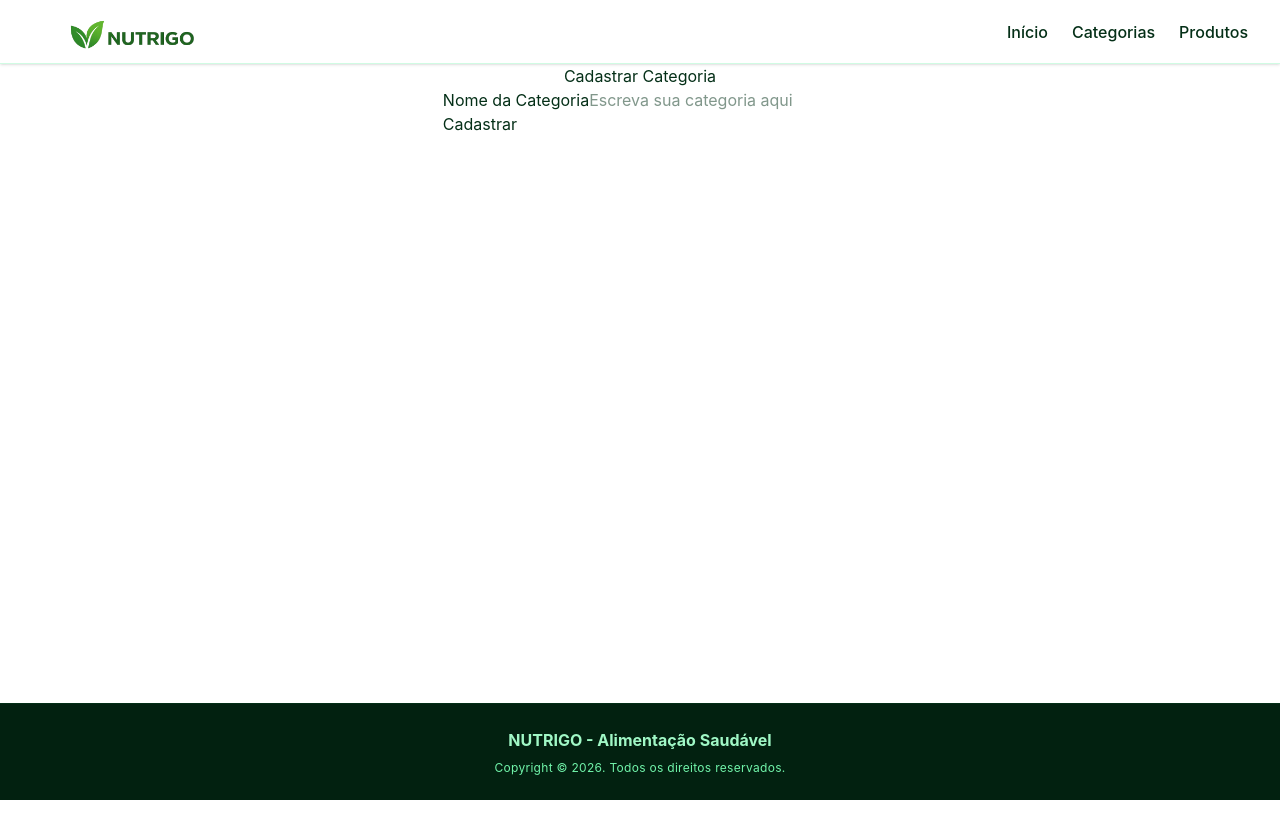
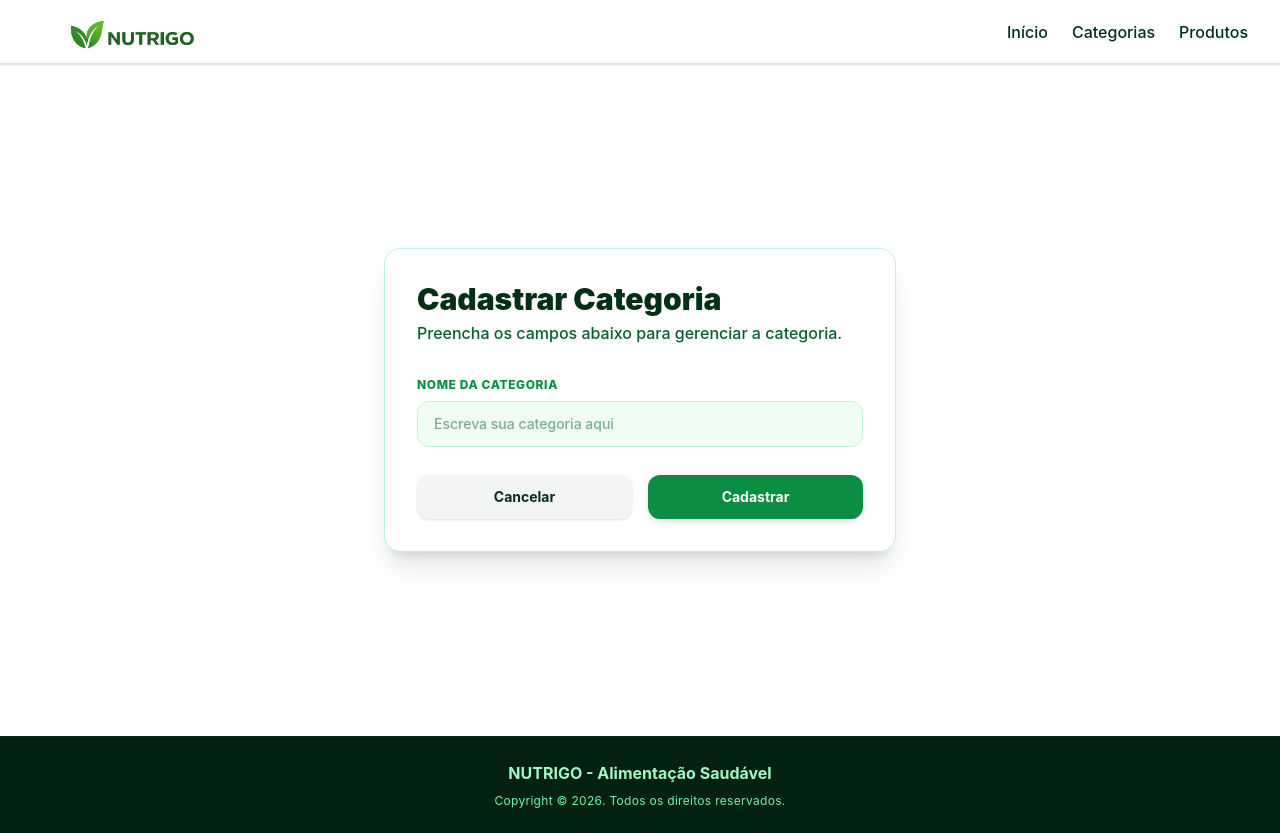
Before and after one commit to PI-Aplicativo-de-Caronas-Compartilhadas/PI-Aplicativo-Delivery-Alimentos-Frontend, a React (Vite) app: page /cadastrarcategoria in a window 1280 px wide. Before the commit the page ends 800 px from the top, so only its background shows below. Built offline with nearby package versions, Linux system fonts and the light colour scheme.

Commit message:
Visual Categoria

```diff
--- a/src/components/categoria/cardcategoria/CardCategoria.tsx
+++ b/src/components/categoria/cardcategoria/CardCategoria.tsx
@@ -7,22 +7,28 @@ interface CardCategoriaProps {
 
 function CardCategoria({ categoria }: CardCategoriaProps) {
   return (
-    <>
-      <div>
-        <header>Categorias</header>
-        <p>{categoria.nome}</p>
+    <div className="bg-white rounded-xl overflow-hidden border border-[#bbf7d0] shadow-sm hover:shadow-md transition-shadow p-6 flex flex-col justify-between gap-4">
+      <div className="flex flex-col gap-1.5">
+        <header className="text-xs font-extrabold text-[#0b8e44] tracking-wider uppercase">
+          Categoria
+        </header>
+        <p className="text-xl font-black text-[#042f17]">{categoria.nome}</p>
+      </div>
 
-        <div>
-          <Link to={`/editarcategoria/${categoria.id}`}>
-            <button>Editar</button>
-          </Link>
+      <div className="flex items-center gap-3 mt-2">
+        <Link to={`/editarcategoria/${categoria.id}`} className="flex-1">
+          <button className="w-full bg-[#0b8e44] hover:bg-[#075f2d] text-white font-bold py-2 px-4 rounded-xl transition-colors shadow-sm text-sm">
+            Editar
+          </button>
+        </Link>
 
-          <Link to={`/deletarcategoria/${categoria.id}`}>
-            <button>Deletar</button>
-          </Link>
-        </div>
+        <Link to={`/deletarcategoria/${categoria.id}`} className="flex-1">
+          <button className="w-full bg-[#ef4444] hover:bg-[#dc2626] text-white font-bold py-2 px-4 rounded-xl transition-colors shadow-sm text-sm">
+            Deletar
+          </button>
+        </Link>
       </div>
-    </>
+    </div>
   );
 }
 
--- a/src/components/categoria/deletarcategoria/DeletarCategoria.tsx
+++ b/src/components/categoria/deletarcategoria/DeletarCategoria.tsx
@@ -7,16 +7,15 @@ function DeletarCategoria() {
   const navigate = useNavigate();
 
   const [categoria, setCategoria] = useState<Categoria>({} as Categoria);
-
   const [isLoading, setIsLoading] = useState<boolean>(false);
 
   const { id } = useParams<{ id: string }>();
 
   async function buscarPorId(id: string) {
     try {
-      await buscar(`/categoria/${id}`, setCategoria);
+      await buscar(`/categorias/${id}`, setCategoria);
     } catch (error: any) {
-      alert("erro ao buscar categoria");
+      alert("Erro ao buscar categoria");
     }
   }
 
@@ -30,8 +29,7 @@ function DeletarCategoria() {
     setIsLoading(true);
 
     try {
-      await deletar(`/categoria/${id}`);
-
+      await deletar(`/categorias/${id}`);
       alert("Categoria deletada com sucesso");
     } catch (error: any) {
       alert("Erro ao deletar a categoria.");
@@ -42,23 +40,47 @@ function DeletarCategoria() {
   }
 
   function retornar() {
-    navigate("/categoria");
+    navigate("/categorias");
   }
+
   return (
-    <>
-      <div className="container w-1/3 mx-auto">
-        <h1>Deletar Categoria</h1>
-        <p>Você tem certeza de que deseja apagar a Categoria a seguir?</p>
-        <div>
-          <header>Categoria</header>
-          <p className="p-8 text-3xl h-full">{categoria.nome}</p>
-          <div className="flex">
-            <button onClick={retornar}>Não</button>
-            <button onClick={deletarCategoria}>Sim</button>
-          </div>
+    <div className="w-full bg-white min-h-[calc(100vh-8rem)] text-[#042f17] py-10 px-8 flex flex-col items-center">
+      <div className="container max-w-xl flex flex-col gap-6 bg-white p-8 rounded-2xl border border-[#bbf7d0] shadow-xl">
+
+        <div className="flex flex-col gap-1 text-center md:text-left">
+          <h1 className="text-3xl font-black text-[#042f17]">Deletar Categoria</h1>
+          <p className="text-sm md:text-base text-[#075f2d] font-medium">
+            Você tem certeza de que deseja apagar a Categoria a seguir?
+          </p>
         </div>
+
+        <div className="bg-[#f0fdf4] rounded-xl border border-[#bbf7d0] p-6 flex flex-col gap-3 shadow-sm">
+          <header className="text-xs font-extrabold text-[#0b8e44] tracking-wider uppercase">
+            Categoria
+          </header>
+          <p className="text-2xl font-black text-[#042f17]">{categoria.nome}</p>
+        </div>
+
+        <div className="flex items-center gap-4 mt-2">
+          <button
+            onClick={retornar}
+            disabled={isLoading}
+            className="flex-1 bg-gray-200 hover:bg-gray-300 text-[#042f17] font-bold py-3 px-6 rounded-xl transition-colors shadow-sm text-sm"
+          >
+            Não
+          </button>
+
+          <button
+            onClick={deletarCategoria}
+            disabled={isLoading}
+            className="flex-1 bg-[#ef4444] hover:bg-[#dc2626] text-white font-bold py-3 px-6 rounded-xl transition-colors shadow-sm text-sm flex items-center justify-center"
+          >
+            {isLoading ? "Deletando..." : "Sim"}
+          </button>
+        </div>
+
       </div>
-    </>
+    </div>
   );
 }
 
--- a/src/components/categoria/formcategoria/FormCategoria.tsx
+++ b/src/components/categoria/formcategoria/FormCategoria.tsx
@@ -6,17 +6,17 @@ import { atualizar, buscar, cadastrar } from "../../../services/Service";
 function FormCategoria() {
   const navigate = useNavigate();
 
+
   const [categoria, setCategoria] = useState<Categoria>({} as Categoria);
-
   const [isLoading, setIsLoading] = useState<boolean>(false);
 
   const { id } = useParams<{ id: string }>();
 
   async function buscarPorId(id: string) {
     try {
-      await buscar(`/categoria/${id}`, setCategoria);
+      await buscar(`/categorias/${id}`, setCategoria);
     } catch (error: any) {
-      alert("erro ao buscar categoria por id");
+      alert("Erro ao buscar categoria por id");
     }
   }
 
@@ -34,7 +34,7 @@ function FormCategoria() {
   }
 
   function retornar() {
-    navigate("/categoria");
+    navigate("/categorias");
   }
 
   async function gerarNovaCategoria(e: FormEvent<HTMLFormElement>) {
@@ -43,14 +43,14 @@ function FormCategoria() {
 
     if (id !== undefined) {
       try {
-        await atualizar(`/categoria`, categoria, setCategoria);
+        await atualizar(`/categorias`, categoria, setCategoria);
         alert("A Categoria foi atualizada com sucesso!");
       } catch (error: any) {
-        alert("erro ao atualizar a categoria");
+        alert("Erro ao atualizar a categoria");
       }
     } else {
       try {
-        await cadastrar(`/categoria`, categoria, setCategoria);
+        await cadastrar(`/categorias`, categoria, setCategoria);
         alert("A Categoria foi cadastrada com sucesso!");
       } catch (error: any) {
         alert("Erro ao cadastrar a categoria.");
@@ -60,30 +60,57 @@ function FormCategoria() {
     setIsLoading(false);
     retornar();
   }
+
   return (
-    <>
-      <div className="container flex flex-col items-center justify-center mx-auto">
-        <h1>{id === undefined ? "Cadastrar Categoria" : "Editar Categoria"}</h1>
+    <div className="w-full bg-white min-h-[calc(100vh-8rem)] text-[#042f17] py-12 px-8 flex flex-col items-center justify-center">
+      <div className="container max-w-lg flex flex-col gap-6 bg-white p-8 rounded-2xl border border-[#bbf7d0] shadow-xl">
 
-        <form onSubmit={gerarNovaCategoria}>
-          <div>
-            <label htmlFor="nome">Nome da Categoria</label>
+        <div className="flex flex-col gap-1 text-center md:text-left">
+          <h1 className="text-3xl font-black text-[#042f17]">
+            {id === undefined ? "Cadastrar Categoria" : "Editar Categoria"}
+          </h1>
+          <p className="text-sm md:text-base text-[#075f2d] font-medium">
+            Preencha os campos abaixo para gerenciar a categoria.
+          </p>
+        </div>
+
+        <form onSubmit={gerarNovaCategoria} className="flex flex-col gap-5 mt-2">
+          <div className="flex flex-col gap-2">
+            <label htmlFor="nome" className="text-xs font-extrabold text-[#0b8e44] tracking-wider uppercase">
+              Nome da Categoria
+            </label>
             <input
               type="text"
               placeholder="Escreva sua categoria aqui"
               name="nome"
-              value={categoria.nome}
-              onChange={(e: ChangeEvent<HTMLInputElement>) =>
-                atualizarEstado(e)
-              }
+              value={categoria.nome || ""}
+              onChange={(e: ChangeEvent<HTMLInputElement>) => atualizarEstado(e)}
+              className="w-full bg-[#f0fdf4] border border-[#bbf7d0] focus:border-[#0b8e44] focus:ring-1 focus:ring-[#0b8e44] text-[#042f17] placeholder-[#075f2d]/50 font-medium py-3 px-4 rounded-xl outline-none transition-all text-sm"
             />
           </div>
-          <button type="submit">
-            <span>{id === undefined ? "Cadastrar" : "Atualizar"}</span>
-          </button>
+
+          <div className="flex items-center gap-4 mt-2">
+            <button
+              type="button"
+              onClick={retornar}
+              disabled={isLoading}
+              className="flex-1 bg-gray-100 hover:bg-gray-200 text-[#042f17] font-bold py-3 px-6 rounded-xl transition-colors shadow-sm text-sm"
+            >
+              Cancelar
+            </button>
+
+            <button
+              type="submit"
+              disabled={isLoading}
+              className="flex-1 bg-[#0b8e44] hover:bg-[#075f2d] text-white font-bold py-3 px-6 rounded-xl transition-all shadow-md text-sm flex items-center justify-center"
+            >
+              <span>{isLoading ? "Salvando..." : id === undefined ? "Cadastrar" : "Atualizar"}</span>
+            </button>
+          </div>
         </form>
+
       </div>
-    </>
+    </div>
   );
 }
 
--- a/src/components/categoria/listacategorias/ListaCategorias.tsx
+++ b/src/components/categoria/listacategorias/ListaCategorias.tsx
@@ -3,12 +3,12 @@ import CardCategoria from "../cardcategoria/CardCategoria";
 import { useEffect, useState } from "react";
 import type Categoria from "../../../models/Categoria";
 import { buscar } from "../../../services/Service";
+import { CircleNotch, PlusCircle } from "@phosphor-icons/react";
 
 function ListaCategorias() {
   const navigate = useNavigate();
 
   const [isLoading, setIsLoading] = useState<boolean>(false);
-
   const [categoria, setCategoria] = useState<Categoria[]>([]);
 
   useEffect(() => {
@@ -18,30 +18,56 @@ function ListaCategorias() {
   async function buscarCategorias() {
     try {
       setIsLoading(true);
-
-      await buscar("/categoria", setCategoria);
+      await buscar("/categorias", setCategoria);
     } catch (error: any) {
-      alert("erro ao buscar");
+      alert("Erro ao buscar");
     } finally {
       setIsLoading(false);
     }
   }
 
   return (
-    <>
-      <div className="flex justify-center w-full my-4">
-        <div className="container flex flex-col">
-          <div
-            className="grid grid-cols-1 md:grid-cols-2
-                                    lg:grid-cols-3 gap-8"
+    <div className="w-full bg-white min-h-[calc(100vh-8rem)] text-[#042f17] py-10 px-8 flex flex-col items-center">
+      <div className="container max-w-6xl flex flex-col gap-8">
+
+        <div className="flex flex-col md:flex-row justify-between items-center gap-4 border-b border-[#bbf7d0] pb-6">
+          <div className="flex flex-col gap-1 text-center md:text-left">
+            <h1 className="text-3xl font-black text-[#042f17]">Lista de Categorias</h1>
+            <p className="text-sm md:text-base text-[#075f2d] font-medium">
+              Gerencie todas as categorias cadastradas na plataforma.
+            </p>
+          </div>
+          <button
+            onClick={() => navigate("/cadastrarcategoria")}
+            className="bg-[#0b8e44] hover:bg-[#075f2d] text-white font-bold py-2.5 px-5 rounded-xl transition-all shadow-md text-sm flex items-center gap-2"
           >
-            {categoria.map((categoria) => (
-              <CardCategoria key={categoria.id} categoria={categoria} />
+            <PlusCircle size={20} weight="bold" /> Nova Categoria
+          </button>
+        </div>
+
+        {isLoading && (
+          <div className="flex justify-center items-center py-20">
+            <CircleNotch size={48} weight="bold" className="text-[#0b8e44] animate-spin" />
+          </div>
+        )}
+
+        {!isLoading && categoria.length === 0 && (
+          <div className="text-center py-20 bg-[#f0fdf4] rounded-2xl border border-[#bbf7d0] p-8">
+            <p className="text-xl font-bold text-[#075f2d]">Nenhuma categoria encontrada.</p>
+            <p className="text-sm text-[#075f2d]/70 mt-1">Cadastre uma nova categoria para começar.</p>
+          </div>
+        )}
+
+        {!isLoading && categoria.length > 0 && (
+          <div className="grid grid-cols-1 md:grid-cols-2 lg:grid-cols-3 gap-6">
+            {categoria.map((cat) => (
+              <CardCategoria key={cat.id} categoria={cat} />
             ))}
           </div>
-        </div>
+        )}
+
       </div>
-    </>
+    </div>
   );
 }
 
```
